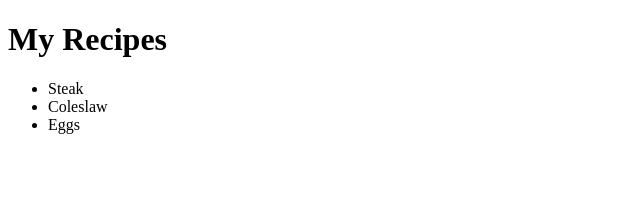
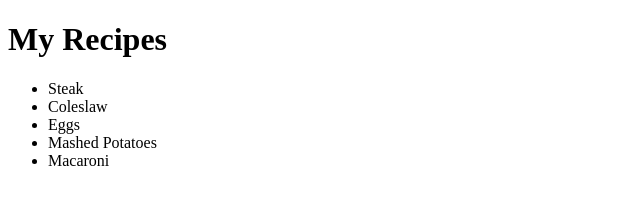
Before and after one commit to nndeto/recipe-app-test, a plain HTML site: page index.html in a window 1280 px wide. Shown: the whole page, without its empty margins (0-640 px from the left). Drawn offline with Linux system fonts and the light colour scheme.

Commit message:
added more recipes

```diff
--- a/index.html
+++ b/index.html
@@ -13,6 +13,8 @@
         <li>Steak</li>
         <li>Coleslaw</li>
         <li>Eggs</li>
+        <li>Mashed Potatoes</li>
+        <li>Macaroni</li>
     </ul>
 </body>
 </html>
```
